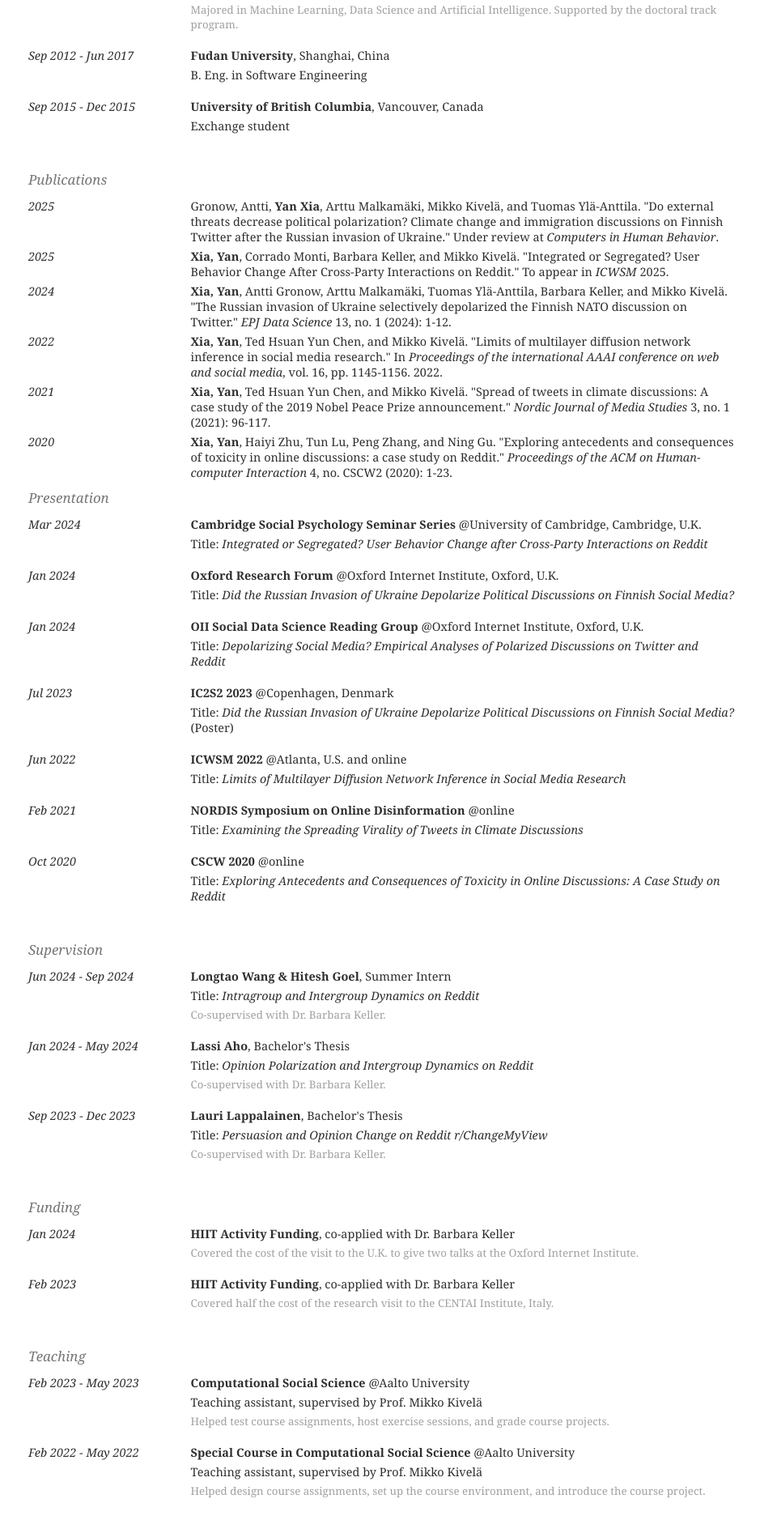
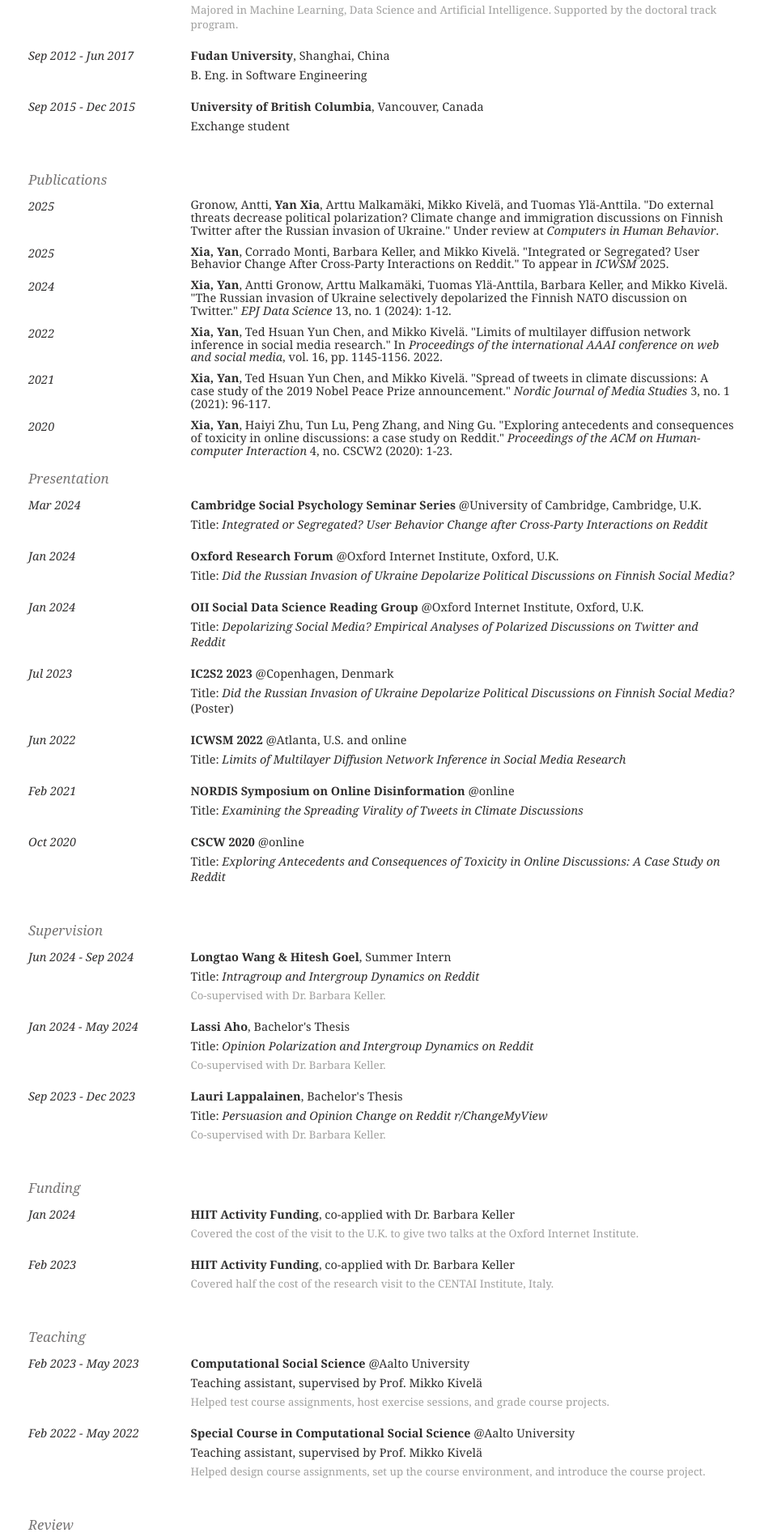
Before and after one commit to yanxxia/yanxxia.github.io, a Jekyll site: the page built from resume.html, in a window 1280 px wide. Shown: the part 372-2270 px from the top of the page at 81% size, without its empty margins (169-1108 px from the left). Built offline with Jekyll 4.4.1, drawn with Linux system fonts in a browser that asks for light colours.

Commit message:
Update 2025

```diff
--- a/_sass/main.scss
+++ b/_sass/main.scss
@@ -62,6 +62,8 @@
   margin-left: 15.5%;
   float: left;
   color: $medium-color;
+  text-align: justify;
+  text-justify: inter-word;
 }
 
 .pic-div {
@@ -151,6 +153,11 @@
 
 .content.section-last {
   margin-bottom: 40px;
+}
+
+.content.pub {
+  margin-bottom: 10px;
+  line-height: 110%;
 }
 
 .description {
--- a/index.html
+++ b/index.html
@@ -3,7 +3,7 @@
 title: Yan Xia
 ---
 <div class="intro-div">
-  <p>Hi! I am Yan, a final-year Doctoral Candidate in Computer Science at Aalto University, Finland. I am supervised by <a href="http://www.mkivela.com/">Prof. Mikko Kivel&#228;</a> and advised by <a href="https://users.aalto.fi/~kellerb1/">Dr. Barbara Keller</a>. I expect to graduate by October 2025 and I am actively looking for postdoctoral positions.</p>
+  <p>Hi! I am Yan, a final-year Doctoral Candidate in Computer Science at Aalto University, Finland. I am supervised by <a href="http://www.mkivela.com/">Prof. Mikko Kivel&#228;</a> and advised by <a href="https://users.aalto.fi/~kellerb1/">Dr. Barbara Keller</a>. I expect to graduate by October 2025 and I am now actively looking for postdoctoral positions.</p>
   <p> I am a computational social scientist who aims to conduct solid research that bridges computer science and social science. My main interest lies in understanding the organic socio-psychological processes underlying negative phenomena in online systems, such as opinion polarization, political (anti-)fandom, and toxic language. I use various computational tools in natural language processing and network analysis to answer my research questions. My work has been published in venues including <i>CSCW</i>, <i>ICWSM</i>, and <i>EPJ Data Science</i>.</p>
   <p>Please see <a href="/resume.html">Resume</a> for a more complete list of my experience, and <a href="/projects.html">Projects</a> for an introduction of my major research projects. If you are interested, some of my photography, design, and calligraphy works can be found in <a href="/gallery.html">Gallery</a>.</p>
   <p>Find me by <a href="mailto:yan.xia@aalto.fi">email:yan.xia@aalto.fi</a> if you want to talk!</p>
--- a/projects.html
+++ b/projects.html
@@ -122,7 +122,7 @@
       <div class="content">
         <ol>
           <li><b>Xia, Yan</b>, Antti Gronow, Arttu Malkamäki, Tuomas Ylä-Anttila, <a href="https://users.aalto.fi/~kellerb1/"  class="dark">Barbara Keller</a>, and <a href="http://www.mkivela.com/" class="dark">Mikko Kivel&#228;</a>. (2024). The Russian invasion of Ukraine selectively depolarized the Finnish NATO discussion on Twitter. <i>EPJ Data Science, 13</i>(1), 1.</li>
-          <li>Gronow, Antti, <b>Yan Xia</b>, Arttu Malkamäki, Tuomas Ylä-Anttila, <a href="https://users.aalto.fi/~kellerb1/"  class="dark">Barbara Keller</a>, and <a href="http://www.mkivela.com/" class="dark">Mikko Kivel&#228;</a>. Do external threats decrease political polarization? Climate change and immigration discussions on Finnish Twitter after the Russian invasion of Ukraine. Under review.</li>
+          <li>Gronow, Antti, <b>Yan Xia</b>, Arttu Malkamäki, Tuomas Ylä-Anttila, and <a href="http://www.mkivela.com/" class="dark">Mikko Kivel&#228;</a>. Do external threats decrease political polarization? Climate change and immigration discussions on Finnish Twitter after the Russian invasion of Ukraine. Under review.</li>
         </ol>
         <div class="pj-links"><a href="https://epjdatascience.springeropen.com/articles/10.1140/epjds/s13688-023-00441-2" class="pj-link">[Paper 1]</a><a href="{{ '/assets/files/nato_poster.pdf' | relative_url }}" class="pj-link">[Poster]</a></div>
       </div>
--- a/resume.html
+++ b/resume.html
@@ -48,37 +48,37 @@
     <div class="entry-div">
       <div class="time-div">2025</div>
       <div class="content-div">
-        <div class="content">Gronow, Antti, <b>Yan Xia</b>, Arttu Malkamäki, Mikko Kivelä, and Tuomas Ylä-Anttila. "Do external threats decrease political polarization? Climate change and immigration discussions on Finnish Twitter after the Russian invasion of Ukraine." Under review at <i>Computers in Human Behavior</i>.</div>
+        <div class="content pub">Gronow, Antti, <b>Yan Xia</b>, Arttu Malkamäki, Mikko Kivelä, and Tuomas Ylä-Anttila. "Do external threats decrease political polarization? Climate change and immigration discussions on Finnish Twitter after the Russian invasion of Ukraine." Under review at <i>Computers in Human Behavior</i>.</div>
       </div>
     </div>
     <div class="entry-div">
       <div class="time-div">2025</div>
       <div class="content-div">
-        <div class="content"><b>Xia, Yan</b>, Corrado Monti, Barbara Keller, and Mikko Kivelä. "Integrated or Segregated? User Behavior Change After Cross-Party Interactions on Reddit." To appear in <i>ICWSM</i> 2025.</div>
+        <div class="content pub"><b>Xia, Yan</b>, Corrado Monti, Barbara Keller, and Mikko Kivelä. "Integrated or Segregated? User Behavior Change After Cross-Party Interactions on Reddit." To appear in <i>ICWSM</i> 2025.</div>
       </div>
     </div>
     <div class="entry-div">
       <div class="time-div">2024</div>
       <div class="content-div">
-        <div class="content"><b>Xia, Yan</b>, Antti Gronow, Arttu Malkamäki, Tuomas Ylä-Anttila, Barbara Keller, and Mikko Kivelä. "The Russian invasion of Ukraine selectively depolarized the Finnish NATO discussion on Twitter." <i>EPJ Data Science</i> 13, no. 1 (2024): 1-12.</div>
+        <div class="content pub"><b>Xia, Yan</b>, Antti Gronow, Arttu Malkamäki, Tuomas Ylä-Anttila, Barbara Keller, and Mikko Kivelä. "The Russian invasion of Ukraine selectively depolarized the Finnish NATO discussion on Twitter." <i>EPJ Data Science</i> 13, no. 1 (2024): 1-12.</div>
       </div>
     </div>
     <div class="entry-div">
       <div class="time-div">2022</div>
       <div class="content-div">
-        <div class="content"><b>Xia, Yan</b>, Ted Hsuan Yun Chen, and Mikko Kivelä. "Limits of multilayer diffusion network inference in social media research." In <i>Proceedings of the international AAAI conference on web and social media</i>, vol. 16, pp. 1145-1156. 2022.</div>
+        <div class="content pub"><b>Xia, Yan</b>, Ted Hsuan Yun Chen, and Mikko Kivelä. "Limits of multilayer diffusion network inference in social media research." In <i>Proceedings of the international AAAI conference on web and social media</i>, vol. 16, pp. 1145-1156. 2022.</div>
       </div>
     </div>
     <div class="entry-div">
       <div class="time-div">2021</div>
       <div class="content-div">
-        <div class="content"><b>Xia, Yan</b>, Ted Hsuan Yun Chen, and Mikko Kivelä. "Spread of tweets in climate discussions: A case study of the 2019 Nobel Peace Prize announcement." <i>Nordic Journal of Media Studies</i> 3, no. 1 (2021): 96-117.</div>
+        <div class="content pub"><b>Xia, Yan</b>, Ted Hsuan Yun Chen, and Mikko Kivelä. "Spread of tweets in climate discussions: A case study of the 2019 Nobel Peace Prize announcement." <i>Nordic Journal of Media Studies</i> 3, no. 1 (2021): 96-117.</div>
       </div>
     </div>
     <div class="entry-div">
       <div class="time-div">2020</div>
       <div class="content-div">
-        <div class="content"><b>Xia, Yan</b>, Haiyi Zhu, Tun Lu, Peng Zhang, and Ning Gu. "Exploring antecedents and consequences of toxicity in online discussions: a case study on Reddit." <i>Proceedings of the ACM on Human-computer Interaction</i> 4, no. CSCW2 (2020): 1-23.</div>
+        <div class="content pub"><b>Xia, Yan</b>, Haiyi Zhu, Tun Lu, Peng Zhang, and Ning Gu. "Exploring antecedents and consequences of toxicity in online discussions: a case study on Reddit." <i>Proceedings of the ACM on Human-computer Interaction</i> 4, no. CSCW2 (2020): 1-23.</div>
       </div>
     </div>
   </div>
```
